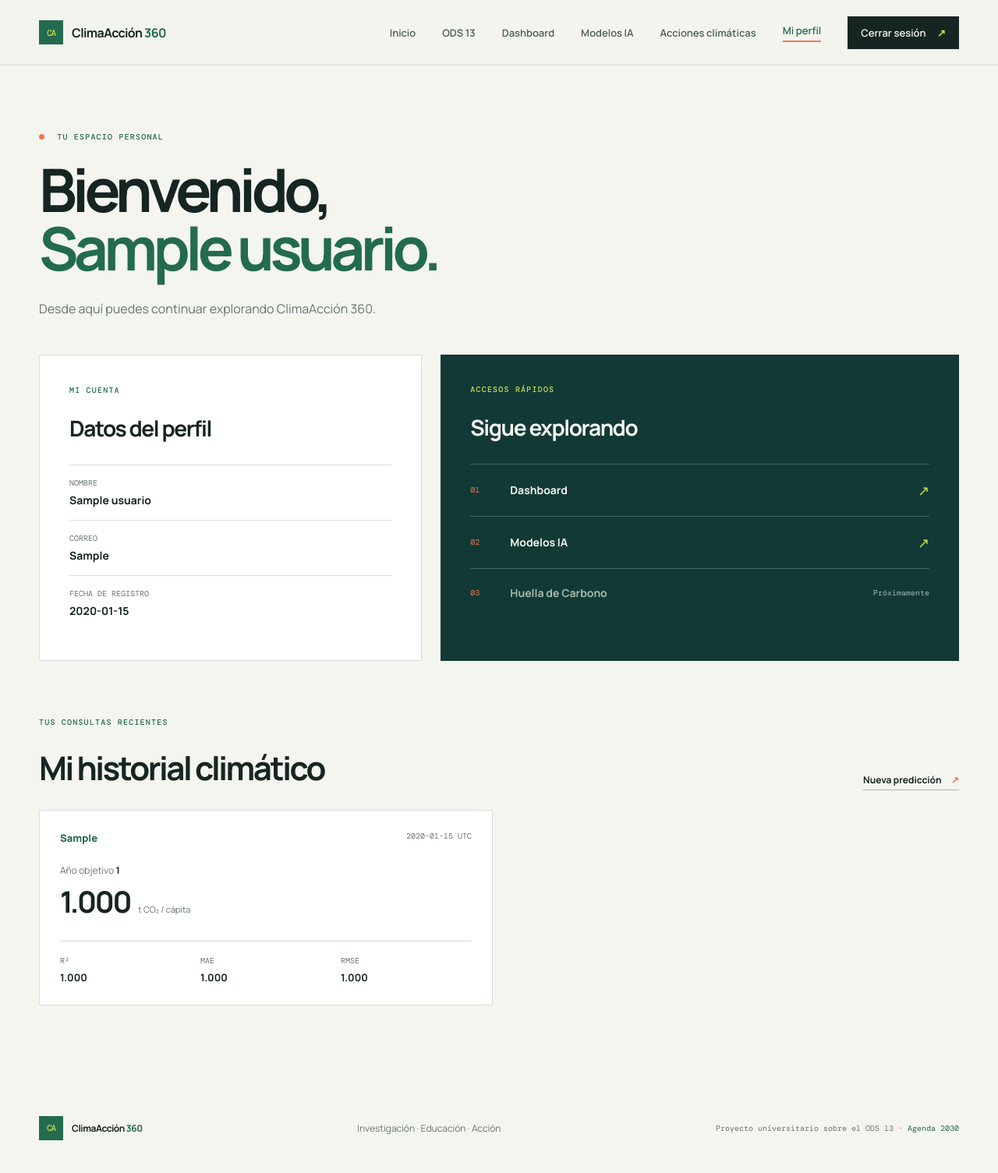
After one commit to jp-04/climaaccion360, a Flask app: page /perfil in a window 1280 px wide. The commit adds this page. Shown: the whole page at 78% size. Run offline with Flask 3, Linux system fonts and the light colour scheme; the visitor is signed in with stand-in values (Sample User, id 1); tables that the repository leaves empty hold one stand-in row (values such as "Sample post").

Commit message:
Agregar autenticacion real e historial de predicciones

```diff
--- a/app.py
+++ b/app.py
@@ -1,12 +1,29 @@
+import os
+import sqlite3
+
 from flask import Flask, jsonify, render_template, request
 
+from auth import bp as auth_bp, current_user
 from data_loader import DataValidationError, load_emissions_data, prepare_for_visualization, summarize_emissions
+from database import init_app as init_database, save_prediction
 from modelos_ml.prediccion import predecir
 from pipeline.actualizar_datos import update_dataset
 from weather_service import WeatherServiceError, get_current_weather
 
 
 app = Flask(__name__)
+secret_key = os.environ.get("SECRET_KEY")
+if not secret_key:
+    raise RuntimeError("Configura la variable de entorno SECRET_KEY antes de iniciar la app")
+app.config.update(
+    SECRET_KEY=secret_key,
+    DATABASE=os.environ.get("DATABASE_PATH", os.path.join(app.instance_path, "usuarios.db")),
+    SESSION_COOKIE_HTTPONLY=True,
+    SESSION_COOKIE_SAMESITE="Lax",
+    SESSION_COOKIE_SECURE=os.environ.get("RENDER") == "true",
+)
+init_database(app)
+app.register_blueprint(auth_bp)
 
 
 @app.route("/")
@@ -81,6 +98,12 @@ def prediccion_api():
         result = predecir(int(year_text), model_name)
     except (TypeError, ValueError, OSError) as error:
         return jsonify({"error": str(error)}), 400
+    user = current_user()
+    if user is not None:
+        try:
+            save_prediction(user["id"], result)
+        except sqlite3.Error:
+            app.logger.exception("No fue posible guardar la predicción del usuario")
     return jsonify(result)
 
 
--- /dev/null
+++ b/static/css/auth.css
@@ -0,0 +1,51 @@
+.auth-page { display: grid; grid-template-columns: 1fr minmax(330px, 450px); align-items: center; gap: clamp(40px, 8vw, 110px); min-height: 620px; padding-top: 85px; padding-bottom: 100px; }
+.auth-intro h1, .profile-page h1 { max-width: 650px; }
+.auth-intro > p:last-child, .profile-intro { max-width: 450px; color: var(--muted); line-height: 1.7; }
+.auth-card, .profile-card { padding: 38px; background: #fff; border: 1px solid var(--line); }
+.auth-card h2, .profile-card h2, .profile-links h2 { margin-bottom: 28px; font-size: 28px; letter-spacing: -.05em; }
+.form-field { display: grid; gap: 9px; margin-bottom: 20px; }
+.form-field label { font-size: 12px; font-weight: 700; }
+.form-field input { width: 100%; min-height: 46px; border: 1px solid var(--line); border-radius: 0; padding: 10px 12px; background: var(--paper); color: var(--ink); font: inherit; font-size: 14px; }
+.form-field input:focus-visible { outline: 2px solid var(--leaf); outline-offset: 2px; }
+.form-field small { color: var(--muted); font-size: 11px; }
+.auth-submit { width: 100%; justify-content: space-between; border: 0; cursor: pointer; font-family: inherit; }
+.auth-switch { margin: 25px 0 0; color: var(--muted); font-size: 12px; }
+.auth-switch a { color: var(--leaf); font-weight: 800; text-decoration: underline; }
+.form-message { padding: 12px 14px; font-size: 12px; line-height: 1.5; }
+.form-error { color: #8d3328; background: #fff0eb; }
+.form-success { color: #14583e; background: #e9f4e9; }
+.profile-page { min-height: 620px; padding-top: 85px; padding-bottom: 100px; }
+.profile-layout { display: grid; grid-template-columns: minmax(280px, .85fr) minmax(320px, 1.15fr); gap: 24px; margin-top: 45px; }
+.profile-card dl { margin: 0; }
+.profile-card dl div { padding: 16px 0; border-top: 1px solid var(--line); }
+.profile-card dt { margin-bottom: 6px; color: var(--muted); font: 10px var(--mono); text-transform: uppercase; }
+.profile-card dd { margin: 0; overflow-wrap: anywhere; font-size: 14px; font-weight: 700; }
+.profile-links { padding: 38px; background: var(--night); color: var(--paper); }
+.profile-links .section-kicker { color: var(--lime); }
+.profile-links > a, .profile-link-future { display: grid; grid-template-columns: 35px 1fr auto; align-items: center; gap: 16px; padding: 21px 0; border-top: 1px solid #48645d; }
+.profile-links > a span, .profile-link-future span { color: var(--coral); font: 10px var(--mono); }
+.profile-links > a strong, .profile-link-future strong { font-size: 14px; }
+.profile-links > a b { color: var(--lime); font-size: 18px; font-weight: 400; }
+.profile-links > a:hover strong { color: var(--lime); }
+.profile-link-future { color: #a5bbb0; }
+.profile-link-future small { font: 10px var(--mono); }
+.profile-history { margin-top: 72px; }
+.profile-history-heading { display: flex; align-items: end; justify-content: space-between; gap: 24px; margin-bottom: 25px; }
+.profile-history-heading h2 { margin: 0; font-size: clamp(28px, 4vw, 42px); letter-spacing: -.06em; }
+.history-grid { display: grid; grid-template-columns: repeat(2, minmax(0, 1fr)); gap: 16px; }
+.history-card { min-width: 0; padding: 26px; border: 1px solid var(--line); background: #fff; }
+.history-card-top { display: flex; flex-wrap: wrap; justify-content: space-between; gap: 8px 20px; }
+.history-card-top span { color: var(--leaf); font-size: 13px; font-weight: 800; }
+.history-card-top time { color: var(--muted); font: 10px var(--mono); }
+.history-year { margin: 24px 0 5px; color: var(--muted); font-size: 12px; }
+.history-year strong { color: var(--ink); }
+.history-result { display: flex; align-items: baseline; gap: 10px; margin-bottom: 25px; }
+.history-result strong { font-size: clamp(28px, 4vw, 38px); letter-spacing: -.06em; }
+.history-result span { color: var(--muted); font-size: 11px; }
+.history-metrics { display: grid; grid-template-columns: repeat(3, 1fr); gap: 12px; margin: 0; padding-top: 18px; border-top: 1px solid var(--line); }
+.history-metrics dt { margin-bottom: 6px; color: var(--muted); font: 10px var(--mono); }
+.history-metrics dd { margin: 0; font-size: 13px; font-weight: 700; }
+.history-empty { padding: 34px; border: 1px solid var(--line); background: #fff; color: var(--muted); font-size: 14px; }
+@media (max-width: 800px) { .auth-page, .profile-layout { grid-template-columns: 1fr; } .auth-page { padding-top: 65px; gap: 30px; } .profile-page { padding-top: 65px; } }
+@media (max-width: 800px) { .history-grid { grid-template-columns: 1fr; } }
+@media (max-width: 520px) { .auth-card, .profile-card, .profile-links, .history-card { padding: 26px; } .profile-history-heading { align-items: start; flex-direction: column; } }
--- a/templates/index.html
+++ b/templates/index.html
@@ -11,7 +11,7 @@
             <p class="hero-text">Una plataforma inteligente para comprender, monitorear y proyectar el comportamiento climático de Colombia, con enfoque en sostenibilidad, análisis de datos e inteligencia artificial.</p>
             <div class="hero-actions">
                 <a class="button button-primary" href="{{ url_for('dashboard') }}">Explorar plataforma <span aria-hidden="true">↗</span></a>
-                <a class="button button-outline" href="#registro">Crear cuenta <span aria-hidden="true">↗</span></a>
+                <a class="button button-outline" href="{{ url_for('auth.registro') }}">Crear cuenta <span aria-hidden="true">↗</span></a>
                 <a class="text-link hero-dashboard-link" href="{{ url_for('dashboard') }}">Ver dashboard <span aria-hidden="true">↓</span></a>
             </div>
             <div class="hero-proof"><span><i></i> Datos trazables</span><span><i></i> Investigación aplicada</span><span><i></i> ODS 13</span></div>
--- a/templates/partials/_header.html
+++ b/templates/partials/_header.html
@@ -11,7 +11,13 @@
             <a class="{% if request.endpoint == 'dashboard' %}is-active{% endif %}" href="{{ url_for('dashboard') }}"{% if request.endpoint == 'dashboard' %} aria-current="page"{% endif %}>Dashboard</a>
             <a class="{% if request.endpoint == 'modelos' %}is-active{% endif %}" href="{{ url_for('modelos') }}"{% if request.endpoint == 'modelos' %} aria-current="page"{% endif %}>Modelos IA</a>
             <a class="{% if request.endpoint == 'acciones' %}is-active{% endif %}" href="{{ url_for('acciones') }}"{% if request.endpoint == 'acciones' %} aria-current="page"{% endif %}>Acciones climáticas</a>
-            <a class="nav-cta" href="{{ url_for('dashboard') }}">Ver plataforma <span aria-hidden="true">↗</span></a>
+            {% if current_user %}
+            <a class="{% if request.endpoint == 'auth.perfil' %}is-active{% endif %}" href="{{ url_for('auth.perfil') }}"{% if request.endpoint == 'auth.perfil' %} aria-current="page"{% endif %}>Mi perfil</a>
+            <a class="nav-cta" href="{{ url_for('auth.logout') }}">Cerrar sesión <span aria-hidden="true">↗</span></a>
+            {% else %}
+            <a class="{% if request.endpoint == 'auth.login' %}is-active{% endif %}" href="{{ url_for('auth.login') }}"{% if request.endpoint == 'auth.login' %} aria-current="page"{% endif %}>Iniciar sesión</a>
+            <a class="nav-cta" href="{{ url_for('auth.registro') }}">Crear cuenta <span aria-hidden="true">↗</span></a>
+            {% endif %}
         </div>
     </nav>
 </header>
--- /dev/null
+++ b/templates/perfil.html
@@ -0,0 +1,60 @@
+{% extends "base.html" %}
+
+{% block title %}Mi perfil | ClimaAcción 360{% endblock %}
+{% block extra_head %}<link rel="stylesheet" href="{{ url_for('static', filename='css/auth.css') }}">{% endblock %}
+
+{% block content %}
+<main class="profile-page container">
+    <p class="eyebrow"><span></span> Tu espacio personal</p>
+    <h1>Bienvenido,<br><em>{{ usuario['nombre'] }}.</em></h1>
+    <p class="profile-intro">Desde aquí puedes continuar explorando ClimaAcción 360.</p>
+    <div class="profile-layout">
+        <section class="profile-card" aria-labelledby="profile-title">
+            <p class="section-kicker">Mi cuenta</p>
+            <h2 id="profile-title">Datos del perfil</h2>
+            <dl>
+                <div><dt>Nombre</dt><dd>{{ usuario['nombre'] }}</dd></div>
+                <div><dt>Correo</dt><dd>{{ usuario['correo'] }}</dd></div>
+                <div><dt>Fecha de registro</dt><dd>{{ usuario['fecha_registro'][:10] }}</dd></div>
+            </dl>
+        </section>
+        <section class="profile-links" aria-labelledby="quick-links-title">
+            <p class="section-kicker">Accesos rápidos</p>
+            <h2 id="quick-links-title">Sigue explorando</h2>
+            <a href="{{ url_for('dashboard') }}"><span>01</span><strong>Dashboard</strong><b aria-hidden="true">↗</b></a>
+            <a href="{{ url_for('modelos') }}"><span>02</span><strong>Modelos IA</strong><b aria-hidden="true">↗</b></a>
+            <div class="profile-link-future"><span>03</span><strong>Huella de Carbono</strong><small>Próximamente</small></div>
+        </section>
+    </div>
+    <section class="profile-history" aria-labelledby="history-title">
+        <div class="profile-history-heading">
+            <div>
+                <p class="section-kicker">Tus consultas recientes</p>
+                <h2 id="history-title">Mi historial climático</h2>
+            </div>
+            <a class="text-link" href="{{ url_for('modelos') }}">Nueva predicción <span aria-hidden="true">↗</span></a>
+        </div>
+        {% if predicciones %}
+        <div class="history-grid">
+            {% for item in predicciones %}
+            <article class="history-card">
+                <div class="history-card-top">
+                    <span>{{ modelos.get(item['modelo'], item['modelo']) }}</span>
+                    <time datetime="{{ item['fecha'] }}">{{ item['fecha'][:16]|replace('T', ' ') }} UTC</time>
+                </div>
+                <p class="history-year">Año objetivo <strong>{{ item['año_objetivo'] }}</strong></p>
+                <p class="history-result"><strong>{{ '%.3f'|format(item['prediccion']) }}</strong><span>t CO₂ / cápita</span></p>
+                <dl class="history-metrics">
+                    <div><dt>R²</dt><dd>{{ '%.3f'|format(item['r2']) }}</dd></div>
+                    <div><dt>MAE</dt><dd>{{ '%.3f'|format(item['mae']) }}</dd></div>
+                    <div><dt>RMSE</dt><dd>{{ '%.3f'|format(item['rmse']) }}</dd></div>
+                </dl>
+            </article>
+            {% endfor %}
+        </div>
+        {% else %}
+        <p class="history-empty">Aún no has realizado predicciones climáticas.</p>
+        {% endif %}
+    </section>
+</main>
+{% endblock %}
```
Also changed, not shown: auth.py (added, +116 -0 lines), database.py (added, +90 -0 lines), templates/login.html (added, +34 -0 lines), templates/registro.html (added, +40 -0 lines), tests/test_auth.py (added, +199 -0 lines), README.md, 2 other files.
